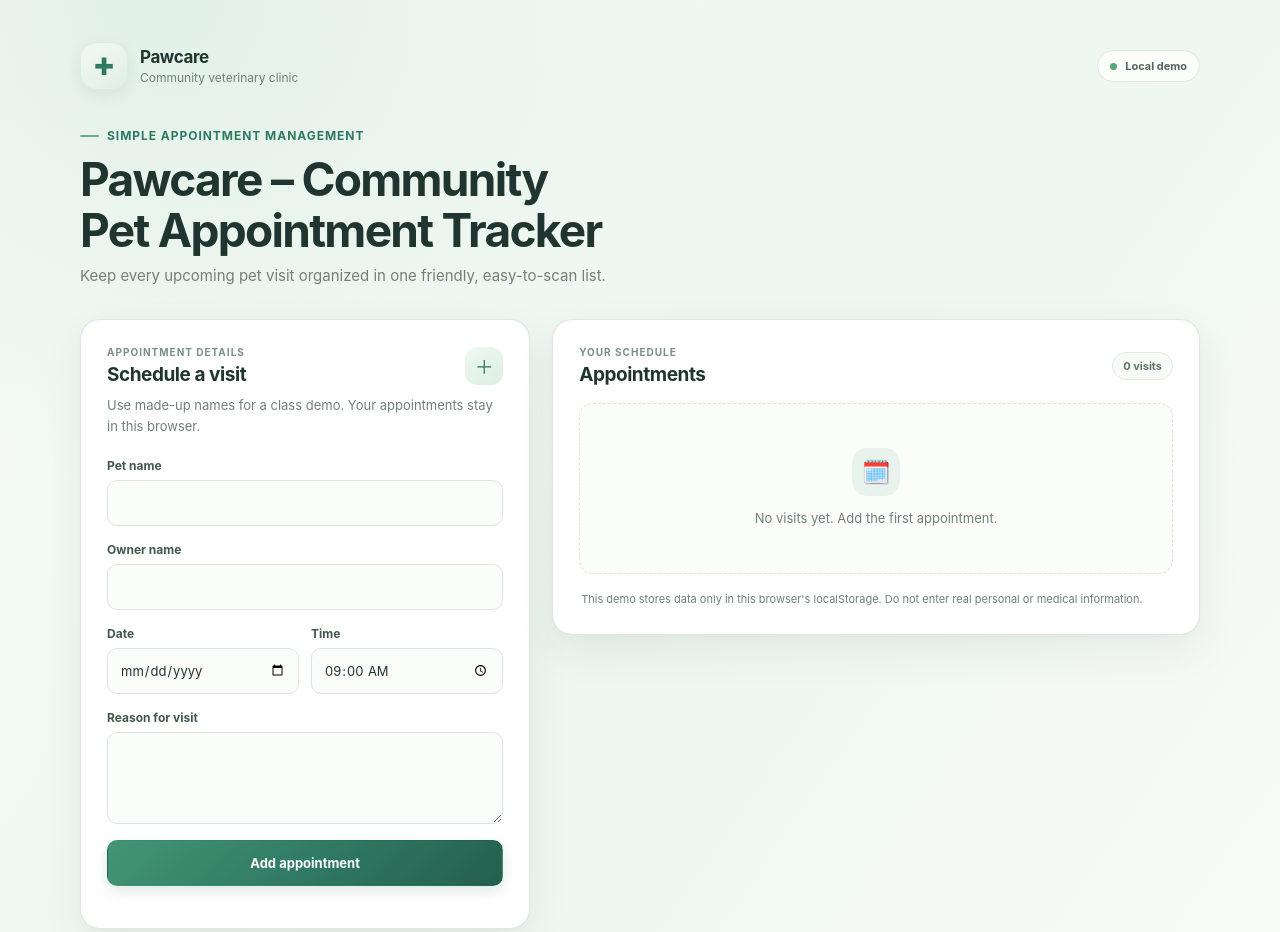
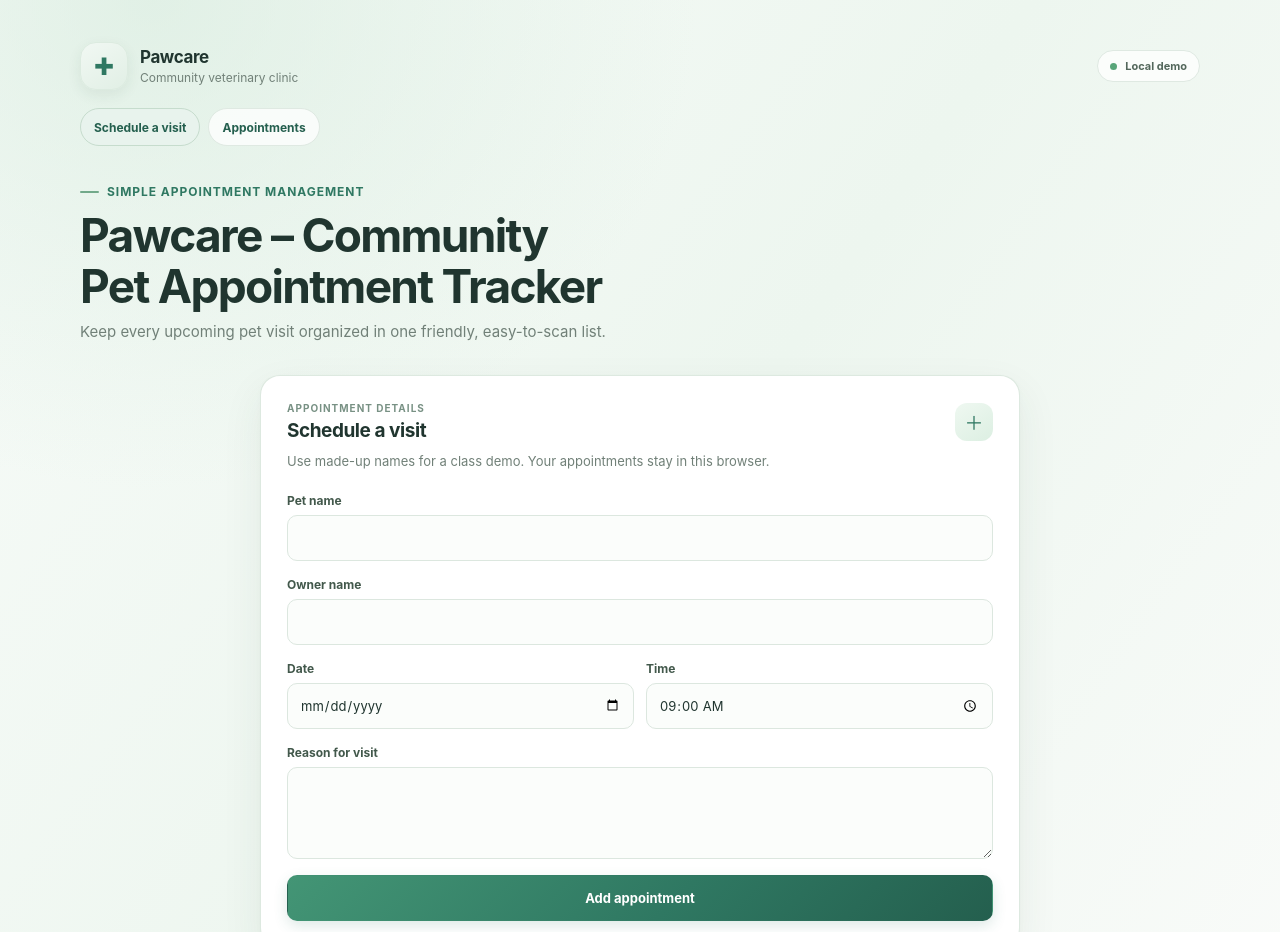
Before and after one commit to huralrheamae-jpg/Animals-Clinic, a plain HTML site: page index.html in a window 1280 px wide. Shown: the top 932 px of the page. Drawn offline with Linux system fonts and the light colour scheme.

Commit message:
initial commit

```diff
--- a/index.html
+++ b/index.html
@@ -48,12 +48,24 @@
       color: #53675b; font-size: 11px; font-weight: 650;
     }
     .local-badge::before { width: 7px; height: 7px; border-radius: 50%; background: #58a579; content: ""; }
+    .primary-nav { display: flex; flex-wrap: wrap; gap: 8px; margin-top: 18px; }
+    .primary-nav a {
+      display: inline-flex; min-height: 38px; align-items: center; padding: 8px 13px;
+      border: 1px solid #dfe9e2; border-radius: 999px; background: rgba(255,255,255,.75);
+      color: var(--green-dark); font-size: 12px; font-weight: 700; text-decoration: none;
+      transition: background .16s ease, border-color .16s ease;
+    }
+    .primary-nav a:hover { border-color: #b8cdbf; background: var(--green-pale); }
+    .primary-nav a:focus-visible { outline: 3px solid rgba(47, 120, 98, .28); outline-offset: 2px; }
+    .primary-nav a[aria-current="page"] { border-color: #c6dccd; background: var(--green-pale); }
     .hero { margin: 38px 0 30px; }
     .hero-kicker { display: flex; align-items: center; gap: 8px; color: var(--green); font-size: 12px; font-weight: 750; letter-spacing: .08em; text-transform: uppercase; }
     .hero-kicker::before { width: 19px; height: 2px; border-radius: 2px; background: #72a98a; content: ""; }
     h1 { max-width: 800px; margin: 11px 0 9px; font-size: clamp(30px, 4.3vw, 46px); line-height: 1.1; letter-spacing: -1.7px; text-wrap: balance; }
     .intro { max-width: 650px; margin: 0; color: var(--muted); font-size: 15px; line-height: 1.65; }
     .layout { display: grid; grid-template-columns: minmax(310px, .82fr) minmax(0, 1.18fr); gap: 22px; align-items: start; }
+    .layout.single-view { display: block; }
+    .layout.single-view > .card { max-width: 760px; margin: 0 auto; }
     .card {
       min-width: 0; padding: 26px; border: 1px solid rgba(220, 232, 223, .95); border-radius: 20px;
       background: var(--white); box-shadow: 0 16px 42px rgba(34, 69, 49, .075), 0 2px 6px rgba(34, 69, 49, .025);
@@ -88,8 +100,8 @@
     button:hover:not(:disabled) { transform: translateY(-1px); background: linear-gradient(135deg, #327d63 0%, #245f4e 60%, #1d4f3f 100%); box-shadow: 0 7px 17px rgba(34, 96, 70, .22); }
     button:focus-visible, select:focus-visible { outline: 3px solid rgba(47, 120, 98, .28); outline-offset: 2px; }
     button:disabled { cursor: not-allowed; opacity: .6; }
-    .notice { min-height: 0; margin: 0; color: #496052; font-size: 12px; line-height: 1.55; overflow-wrap: anywhere; }
-    .notice:not(:empty) { padding: 11px 12px; border: 1px solid #dbece0; border-radius: 10px; background: #f1f8f3; }
+    .notice { max-width: 760px; min-height: 0; margin: 0 auto; color: #496052; font-size: 12px; line-height: 1.55; overflow-wrap: anywhere; }
+    .notice:not(:empty) { margin-bottom: 18px; padding: 11px 12px; border: 1px solid #dbece0; border-radius: 10px; background: #f1f8f3; }
     .notice.error { border-color: #f0d8d5; background: #fff5f3; color: var(--danger); }
     .list-heading { display: flex; align-items: center; justify-content: space-between; gap: 12px; margin-bottom: 17px; }
     #appointmentCount { flex: 0 0 auto; padding: 6px 10px; border: 1px solid #e0ebe3; border-radius: 999px; background: #f7faf7; color: #607367; font-size: 11px; font-weight: 650; }
@@ -157,6 +169,10 @@
         </div>
         <div class="local-badge">Local demo</div>
       </div>
+      <nav class="primary-nav" aria-label="Page navigation">
+        <a href="#schedule">Schedule a visit</a>
+        <a href="#appointments">Appointments</a>
+      </nav>
       <div class="hero">
         <div class="hero-kicker">Simple appointment management</div>
         <h1>Pawcare – Community Pet Appointment Tracker</h1>
@@ -164,8 +180,10 @@
       </div>
     </header>
 
+    <p id="notice" class="notice" role="status" aria-live="polite"></p>
+
     <div class="layout">
-      <section class="card" aria-labelledby="formTitle">
+      <section id="schedule" class="card" aria-labelledby="formTitle">
         <div class="section-heading">
           <div><p class="section-kicker">Appointment details</p><h2 id="formTitle">Schedule a visit</h2></div>
           <div class="section-icon" aria-hidden="true">＋</div>
@@ -198,11 +216,10 @@
             <button id="saveButton" type="submit">Add appointment</button>
             <button id="cancelEditButton" class="small-button" type="button" hidden>Cancel edit</button>
           </div>
-          <p id="notice" class="notice" role="status" aria-live="polite"></p>
         </form>
       </section>
 
-      <section class="card" aria-labelledby="listTitle">
+      <section id="appointments" class="card" aria-labelledby="listTitle">
         <div class="list-heading">
           <div><p class="section-kicker">Your schedule</p><h2 id="listTitle">Appointments</h2></div>
           <span id="appointmentCount"></span>
@@ -225,9 +242,29 @@
       var saveButton = document.getElementById("saveButton");
       var formTitle = document.getElementById("formTitle");
       var cancelEditButton = document.getElementById("cancelEditButton");
+      var scheduleSection = document.getElementById("schedule");
+      var appointmentsSection = document.getElementById("appointments");
+      var layout = document.querySelector(".layout");
+      var primaryNav = document.querySelector(".primary-nav");
       var appointments = [];
       var storageReady = true;
       var editingId = null;
+
+      function showSection(sectionId) {
+        var showingAppointments = sectionId === "appointments";
+        scheduleSection.hidden = showingAppointments;
+        appointmentsSection.hidden = !showingAppointments;
+        layout.classList.add("single-view");
+        primaryNav.querySelectorAll("a").forEach(function (link) {
+          if (link.hash === "#" + sectionId) link.setAttribute("aria-current", "page");
+          else link.removeAttribute("aria-current");
+        });
+      }
+
+      function navigateToSection(sectionId) {
+        showSection(sectionId);
+        if (window.location.hash !== "#" + sectionId) window.location.hash = sectionId;
+      }
 
       function todayString() {
         var now = new Date();
@@ -393,7 +430,11 @@
       timeInput.value = "09:00";
       cancelEditButton.hidden = true;
       appointments = loadAppointments();
+      showSection(window.location.hash === "#appointments" ? "appointments" : "schedule");
       render();
+      window.addEventListener("hashchange", function () {
+        showSection(window.location.hash === "#appointments" ? "appointments" : "schedule");
+      });
 
       function startEditing(appointmentId) {
         var appointment = appointments.find(function (item) { return item.id === appointmentId; });
@@ -401,6 +442,7 @@
           showNotice("That appointment could not be found. Refresh the page and try again.", true);
           return;
         }
+        navigateToSection("schedule");
         editingId = appointment.id;
         document.getElementById("petName").value = appointment.petName;
         document.getElementById("ownerName").value = appointment.ownerName;
```
Also changed, not shown: 2 other files.
